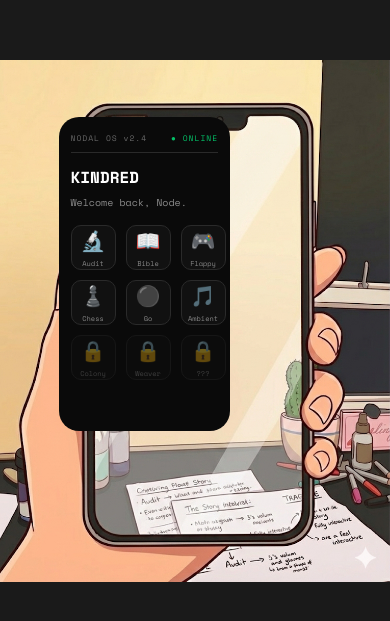
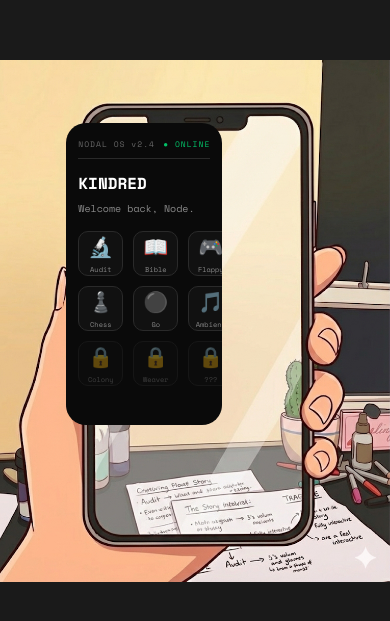
Before and after one commit to amiewhite777/Kindred-audit, a website: page phone.html in a window 390 px wide. Shown: the part 101-722 px from the top of the page. Drawn offline with nearby package versions, Linux system fonts and the light colour scheme.

Commit message:
Update phone.html

```diff
--- a/phone.html
+++ b/phone.html
@@ -11,7 +11,7 @@
     .phone-container { position: relative; width: 100vw; height: 100vh; display: flex; justify-content: center; align-items: center; }
     .phone-wrapper { position: relative; width: 100%; max-width: 500px; }
     .phone-frame { width: 100%; height: auto; display: block; }
-    .screen-content { position: absolute; top: 11%; left: 15%; width: 44%; height: 60%; background: #0a0a0a; border-radius: 20px; overflow-y: auto; overflow-x: hidden; z-index: 5; }
+    .screen-content { position: absolute; top: 12%; left: 17%; width: 40%; height: 58%; background: #0a0a0a; border-radius: 20px; overflow-y: auto; overflow-x: hidden; z-index: 5; }
     .screen-content::-webkit-scrollbar { width: 3px; }
     .screen-content::-webkit-scrollbar-thumb { background: #00ff88; border-radius: 2px; }
     .app { padding: 15px 12px; color: #e0e0e0; min-height: 100%; }
```
